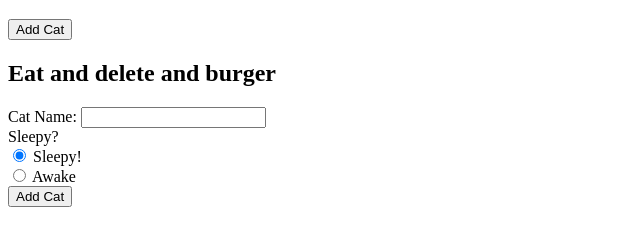
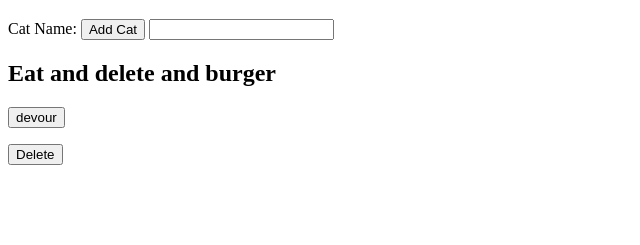
Before and after one commit to MattHarris9/Burger, a website: page public/index.html in a window 1280 px wide. Shown: the part 61-306 px from the top of the page, without its empty margins (0-640 px from the left). Drawn offline with nearby package versions, Linux system fonts and the light colour scheme.

Commit message:
Added the buttons and made out my page the best that I can

```diff
--- a/public/index.html
+++ b/public/index.html
@@ -11,25 +11,23 @@
 
 <body>
     <h1>Eat-da-burger!</h1>
-    <button type="submit">Add Cat</button>
+    <form class="create-form">
+      <div class="form-group">
+        <label for="ca">Cat Name:</label>
+        <button type="submit">Add Cat</button>
+        <input type="text" id="ca" name="name" />
+      </div>
+    </form>
+
 
 
 
     <h2>Eat and delete and burger</h2>
-    <form class="create-form">
-      <div class="form-group">
-        <label for="ca">Cat Name:</label>
-        <input type="text" id="ca" name="name" />
-      </div>
+    <ul id="devoured"></ul>
+    <button type="submit">devour</button>
+    <ul id="eaten"></ul>
+    <button type="delete">Delete</button>
 
-      <div class="form-group">
-        <label for="sleepy">Sleepy?</label><br />
-        <input type="radio" name="sleepy" value="1" checked /> Sleepy!<br />
-        <input type="radio" name="sleepy" value="0" /> Awake
-      </div>
-
-      <button type="submit">Add Cat</button>
-    </form>
 
 </body>
 
```
